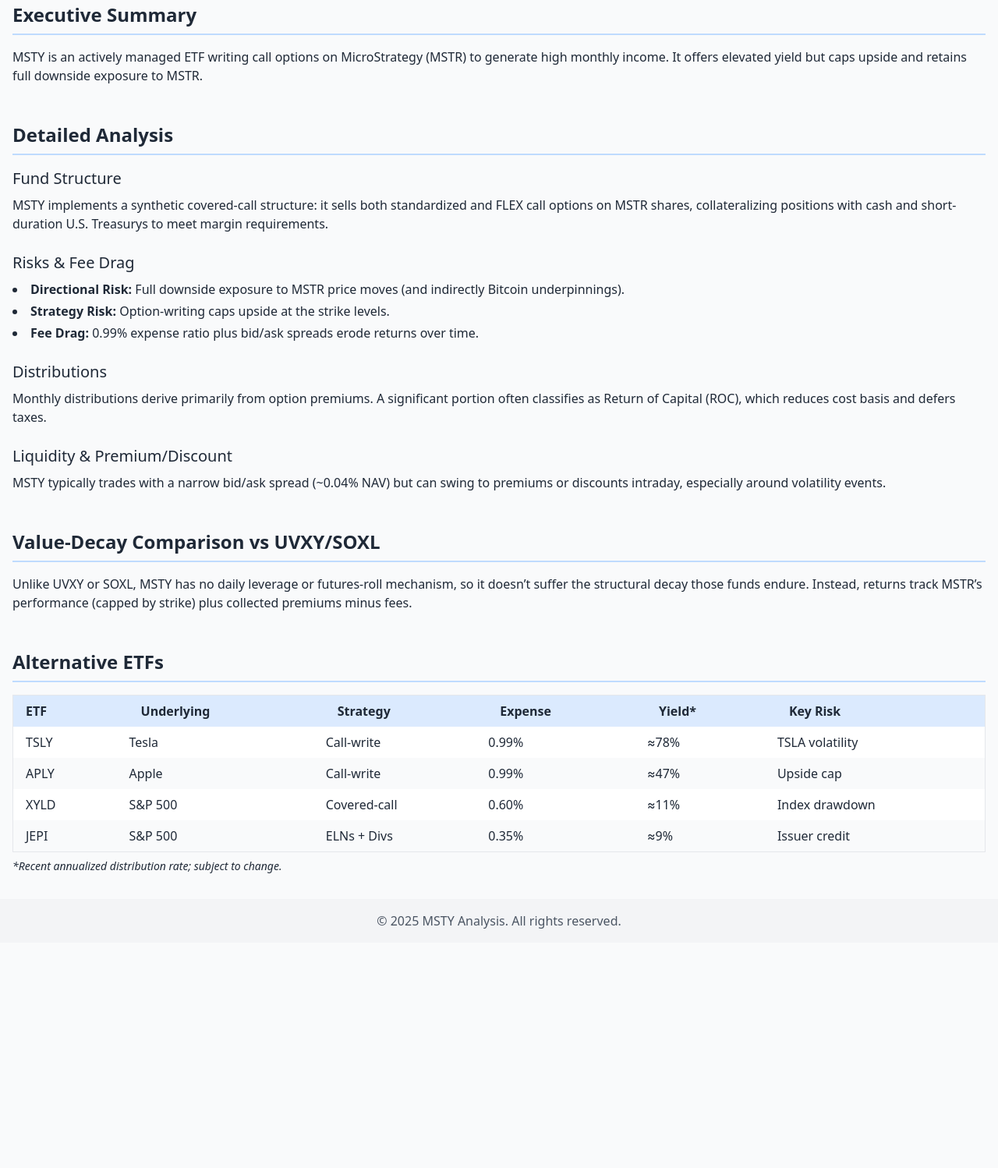
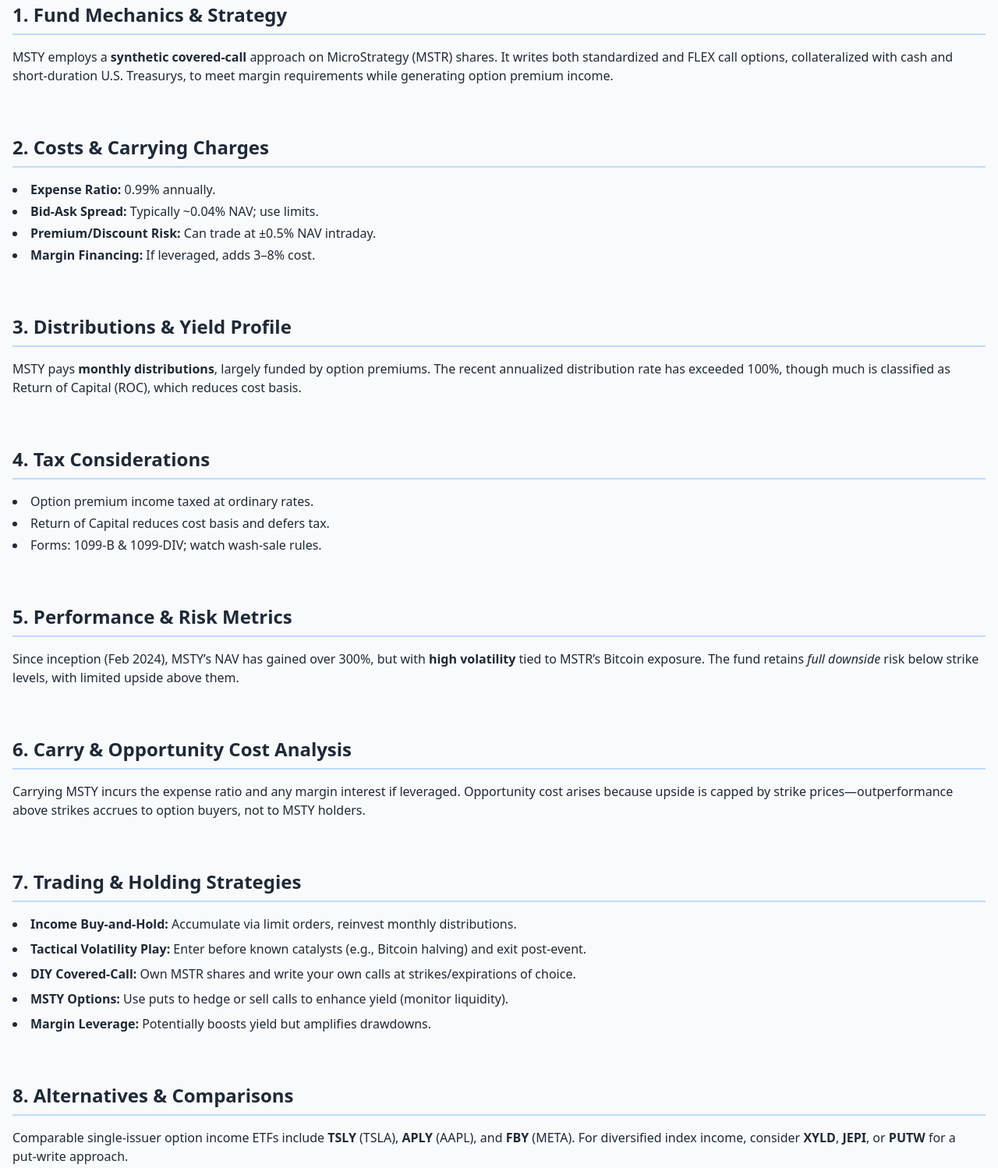
Before and after one commit to dev-n-ops/dev-n-ops.github.io, a plain HTML site: page index_en.html in a window 1280 px wide. Shown: the part 201-1699 px from the top of the page at 78% size. Before the commit the page ends 1410 px from the top, so only its background shows below. Drawn offline with nearby package versions, Linux system fonts and the light colour scheme.

Commit message:
Update index_en.html

```diff
--- a/index_en.html
+++ b/index_en.html
@@ -7,10 +7,11 @@
   <link href="https://cdn.jsdelivr.net/npm/tailwindcss@2.2.19/dist/tailwind.min.css" rel="stylesheet" />
 </head>
 <body class="bg-gray-50 text-gray-800">
+  <!-- Header + Nav -->
   <header class="bg-blue-900 text-white py-8">
     <div class="container mx-auto px-4">
       <h1 class="text-3xl font-bold">YieldMax™ MSTR Option Income Strategy ETF (MSTY)</h1>
-      <p class="mt-2">Multilingual Analysis & Trading Guide – Published: 17 May 2025</p>
+      <p class="mt-2">Multilingual Analysis & Trading Guide – Published: 17 May 2025</p>
       <nav class="mt-4 space-x-4">
         <a href="index_en.html" class="underline">English</a>
         <a href="index_pt.html" class="hover:underline">Português</a>
@@ -20,75 +21,96 @@
     </div>
   </header>
 
-  <main class="container mx-auto px-4 py-8 space-y-12">
-    <!-- Executive Summary -->
-    <section id="exec-summary">
-      <h2 class="text-2xl font-semibold border-b-2 border-blue-200 pb-2">Executive Summary</h2>
-      <p class="mt-4">MSTY is an actively managed ETF writing call options on MicroStrategy (MSTR) to generate high monthly income. It offers elevated yield but caps upside and retains full downside exposure to MSTR.</p>
+  <!-- Main Content -->
+  <main class="container mx-auto px-4 py-8 space-y-16">
+
+    <!-- 1. Fund Mechanics & Strategy -->
+    <section id="fund-mechanics">
+      <h2 class="text-2xl font-semibold border-b-2 border-blue-200 pb-2">1. Fund Mechanics & Strategy</h2>
+      <p class="mt-4">
+        MSTY employs a <strong>synthetic covered‑call</strong> approach on MicroStrategy (MSTR) shares.
+        It writes both standardized and FLEX call options, collateralized with cash and short‑duration U.S. Treasurys, to meet margin requirements while generating option premium income.
+      </p>
     </section>
 
-    <!-- Detailed Analysis -->
-    <section id="detailed-analysis">
-      <h2 class="text-2xl font-semibold border-b-2 border-blue-200 pb-2">Detailed Analysis</h2>
-      <div class="mt-4 space-y-6">
-        <div>
-          <h3 class="text-xl font-medium">Fund Structure</h3>
-          <p class="mt-2">MSTY implements a synthetic covered‐call structure: it sells both standardized and FLEX call options on MSTR shares, collateralizing positions with cash and short‐duration U.S. Treasurys to meet margin requirements.</p>
-        </div>
-        <div>
-          <h3 class="text-xl font-medium">Risks & Fee Drag</h3>
-          <ul class="list-disc list-inside mt-2 space-y-1">
-            <li><strong>Directional Risk:</strong> Full downside exposure to MSTR price moves (and indirectly Bitcoin underpinnings).</li>
-            <li><strong>Strategy Risk:</strong> Option‐writing caps upside at the strike levels.</li>
-            <li><strong>Fee Drag:</strong> 0.99% expense ratio plus bid/ask spreads erode returns over time.</li>
-          </ul>
-        </div>
-        <div>
-          <h3 class="text-xl font-medium">Distributions</h3>
-          <p class="mt-2">Monthly distributions derive primarily from option premiums. A significant portion often classifies as Return of Capital (ROC), which reduces cost basis and defers taxes.</p>
-        </div>
-        <div>
-          <h3 class="text-xl font-medium">Liquidity & Premium/Discount</h3>
-          <p class="mt-2">MSTY typically trades with a narrow bid/ask spread (~0.04% NAV) but can swing to premiums or discounts intraday, especially around volatility events.</p>
-        </div>
-      </div>
+    <!-- 2. Costs & Carrying Charges -->
+    <section id="costs-carry">
+      <h2 class="text-2xl font-semibold border-b-2 border-blue-200 pb-2">2. Costs &amp; Carrying Charges</h2>
+      <ul class="list-disc list-inside mt-4 space-y-1">
+        <li><strong>Expense Ratio:</strong> 0.99% annually.</li>
+        <li><strong>Bid‑Ask Spread:</strong> Typically ~0.04% NAV; use limits.</li>
+        <li><strong>Premium/Discount Risk:</strong> Can trade at ±0.5% NAV intraday.</li>
+        <li><strong>Margin Financing:</strong> If leveraged, adds 3–8% cost.</li>
+      </ul>
     </section>
 
-    <!-- Comparison -->
-    <section id="comparison">
-      <h2 class="text-2xl font-semibold border-b-2 border-blue-200 pb-2">Value‑Decay Comparison vs UVXY/SOXL</h2>
-      <p class="mt-4">Unlike UVXY or SOXL, MSTY has no daily leverage or futures‐roll mechanism, so it doesn’t suffer the structural decay those funds endure. Instead, returns track MSTR’s performance (capped by strike) plus collected premiums minus fees.</p>
+    <!-- 3. Distributions & Yield Profile -->
+    <section id="distributions-yield">
+      <h2 class="text-2xl font-semibold border-b-2 border-blue-200 pb-2">3. Distributions &amp; Yield Profile</h2>
+      <p class="mt-4">
+        MSTY pays <strong>monthly distributions</strong>, largely funded by option premiums.
+        The recent annualized distribution rate has exceeded 100%, though much is classified as Return of Capital (ROC), which reduces cost basis.
+      </p>
     </section>
 
-    <!-- Alternative ETFs -->
+    <!-- 4. Tax Considerations -->
+    <section id="tax">
+      <h2 class="text-2xl font-semibold border-b-2 border-blue-200 pb-2">4. Tax Considerations</h2>
+      <ul class="list-disc list-inside mt-4 space-y-1">
+        <li>Option premium income taxed at ordinary rates.</li>
+        <li>Return of Capital reduces cost basis and defers tax.</li>
+        <li>Forms: 1099‑B &amp; 1099‑DIV; watch wash‑sale rules.</li>
+      </ul>
+    </section>
+
+    <!-- 5. Performance & Risk Metrics -->
+    <section id="performance-risk">
+      <h2 class="text-2xl font-semibold border-b-2 border-blue-200 pb-2">5. Performance &amp; Risk Metrics</h2>
+      <p class="mt-4">
+        Since inception (Feb 2024), MSTY’s NAV has gained over 300%, but with <strong>high volatility</strong> tied to MSTR’s Bitcoin exposure.
+        The fund retains <em>full downside</em> risk below strike levels, with limited upside above them.
+      </p>
+    </section>
+
+    <!-- 6. Carry & Opportunity Cost Analysis -->
+    <section id="carry-opportunity">
+      <h2 class="text-2xl font-semibold border-b-2 border-blue-200 pb-2">6. Carry &amp; Opportunity Cost Analysis</h2>
+      <p class="mt-4">
+        Carrying MSTY incurs the expense ratio and any margin interest if leveraged.
+        Opportunity cost arises because upside is capped by strike prices—outperformance above strikes accrues to option buyers, not to MSTY holders.
+      </p>
+    </section>
+
+    <!-- 7. Trading & Holding Strategies -->
+    <section id="trading-strategies">
+      <h2 class="text-2xl font-semibold border-b-2 border-blue-200 pb-2">7. Trading &amp; Holding Strategies</h2>
+      <ul class="list-disc list-inside mt-4 space-y-2">
+        <li><strong>Income Buy‑and‑Hold:</strong> Accumulate via limit orders, reinvest monthly distributions.</li>
+        <li><strong>Tactical Volatility Play:</strong> Enter before known catalysts (e.g., Bitcoin halving) and exit post-event.</li>
+        <li><strong>DIY Covered‑Call:</strong> Own MSTR shares and write your own calls at strikes/expirations of choice.</li>
+        <li><strong>MSTY Options:</strong> Use puts to hedge or sell calls to enhance yield (monitor liquidity).</li>
+        <li><strong>Margin Leverage:</strong> Potentially boosts yield but amplifies drawdowns.</li>
+      </ul>
+    </section>
+
+    <!-- 8. Alternatives & Comparisons -->
     <section id="alternatives">
-      <h2 class="text-2xl font-semibold border-b-2 border-blue-200 pb-2">Alternative ETFs</h2>
-      <div class="overflow-x-auto mt-4">
-        <table class="min-w-full bg-white border border-gray-200">
-          <thead class="bg-blue-100">
-            <tr class="text-left">
-              <th class="px-4 py-2">ETF</th>
-              <th class="px-4 py-2">Underlying</th>
-              <th class="px-4 py-2">Strategy</th>
-              <th class="px-4 py-2">Expense</th>
-              <th class="px-4 py-2">Yield*</th>
-              <th class="px-4 py-2">Key Risk</th>
-            </tr>
-          </thead>
-          <tbody>
-            <tr><td class="px-4 py-2">TSLY</td><td>Tesla</td><td>Call‐write</td><td>0.99%</td><td>≈78%</td><td>TSLA volatility</td></tr>
-            <tr class="bg-gray-50"><td class="px-4 py-2">APLY</td><td>Apple</td><td>Call‐write</td><td>0.99%</td><td>≈47%</td><td>Upside cap</td></tr>
-            <tr><td class="px-4 py-2">XYLD</td><td>S&amp;P 500</td><td>Covered‐call</td><td>0.60%</td><td>≈11%</td><td>Index drawdown</td></tr>
-            <tr class="bg-gray-50"><td class="px-4 py-2">JEPI</td><td>S&amp;P 500</td><td>ELNs + Divs</td><td>0.35%</td><td>≈9%</td><td>Issuer credit</td></tr>
-          </tbody>
-        </table>
-      </div>
-      <p class="mt-2 text-sm italic">*Recent annualized distribution rate; subject to change.</p>
+      <h2 class="text-2xl font-semibold border-b-2 border-blue-200 pb-2">8. Alternatives &amp; Comparisons</h2>
+      <p class="mt-4">
+        Comparable single‑issuer option income ETFs include <strong>TSLY</strong> (TSLA), <strong>APLY</strong> (AAPL), and <strong>FBY</strong> (META).
+        For diversified index income, consider <strong>XYLD</strong>, <strong>JEPI</strong>, or <strong>PUTW</strong> for a put‑write approach.
+      </p>
+    </section>
+
+    <!-- 9. Suitability & Final Thoughts -->
+    <section id="suitability">
+      <h2 class="text-2xl font-semibold border-b-2 border-blue-200 pb-2">9. Suitability &amp; Final Thoughts</h2>
+      <p class="mt-4">
+        MSTY is best for <em>high‑risk, income‑oriented investors</em> comfortable with capped upside and concentrated MSTR/Bitcoin exposure.
+        Balancing yield goals against principal risk and tax complexity is paramount.
+      </p>
     </section>
   </main>
 
-  <footer class="bg-gray-100 py-4 text-center text-gray-600">
-    © 2025 MSTY Analysis. All rights reserved.
-  </footer>
-</body>
-</html>
+  <!-- Footer -->
+  <footer class="bg-gray-100 py-4 text
```
